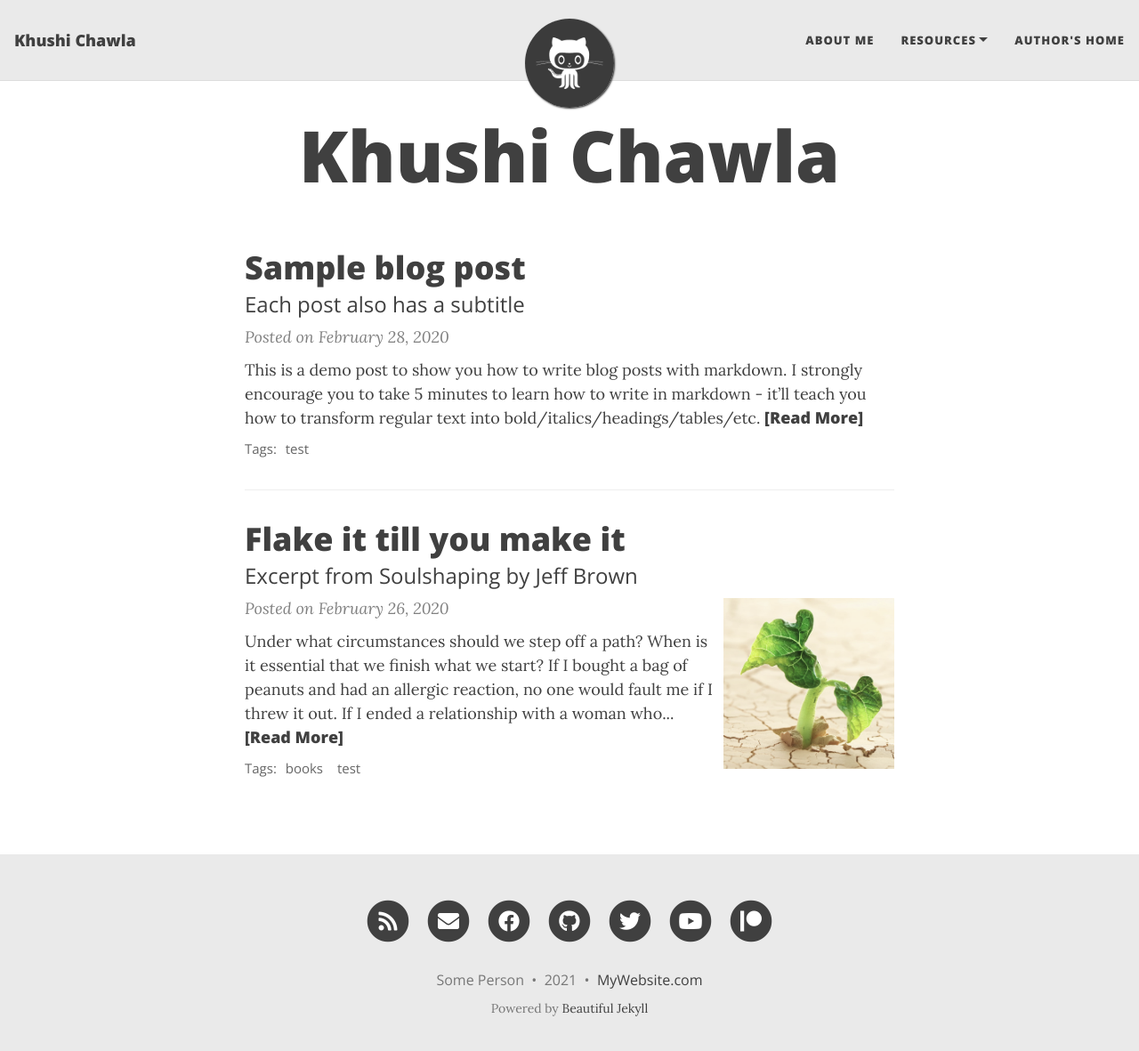
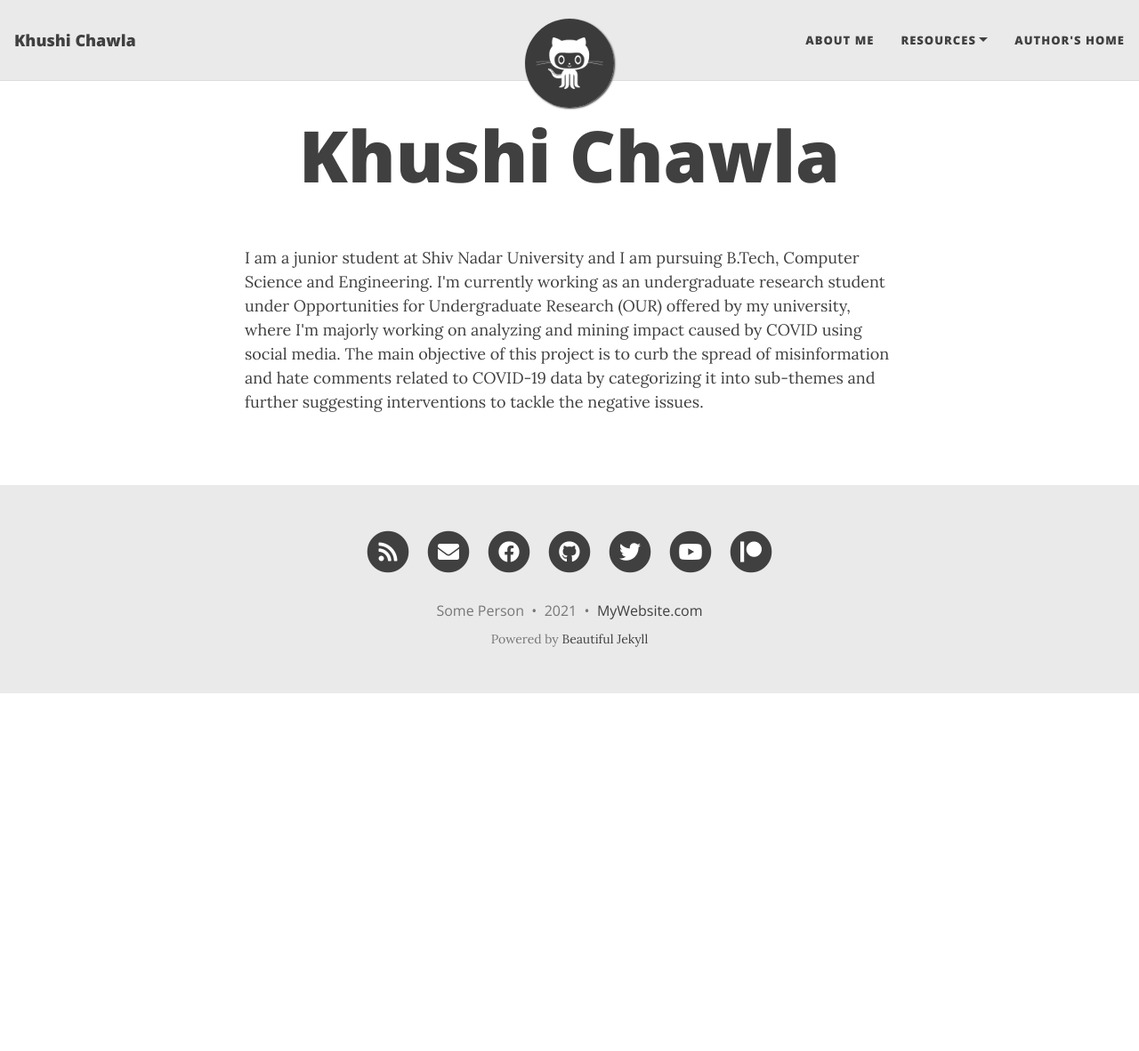
Before and after one commit to khushi1811/khushi1811.github.io, a Jekyll site: the page built from index.html, in a window 1280 px wide and 1194 px high. Shown: the top 1181 px of the window at 89% size. Built offline with Jekyll 4.4.1, drawn with Linux system fonts in a browser that asks for light colours; nearby versions of some CDN libraries; the list of posts is cut into pages by our own code; comment, search, counter and statistics services are not loaded.

Commit message:
Update home.html

```diff
--- a/_layouts/home.html
+++ b/_layouts/home.html
@@ -4,102 +4,4 @@
 
 {{ content }}
 
-{% assign posts = paginator.posts | default: site.posts %}
-
-<div class="posts-list">
-  {% for post in posts %}
-  <article class="post-preview">
-
-    {%- capture thumbnail -%}
-      {% if post.thumbnail-img %}
-        {{ post.thumbnail-img }}
-      {% elsif post.cover-img %}
-        {% if post.cover-img.first %}
-          {{ post.cover-img[0].first.first }}
-        {% else %}
-          {{ post.cover-img }}
-        {% endif %}
-      {% else %}
-      {% endif %}
-    {% endcapture %}
-    {% assign thumbnail=thumbnail | strip %}
-
-    {% if site.feed_show_excerpt == false %}
-    {% if thumbnail != "" %}
-    <div class="post-image post-image-normal">
-      <a href="{{ post.url | absolute_url }}" aria-label="Thumbnail">
-        <img src="{{ thumbnail | absolute_url }}" alt="Post thumbnail">
-      </a>
-    </div>
-    {% endif %}
-    {% endif %}
-
-    <a href="{{ post.url | absolute_url }}">
-      <h2 class="post-title">{{ post.title | strip_html }}</h2>
-
-      {% if post.subtitle %}
-        <h3 class="post-subtitle">
-        {{ post.subtitle | strip_html }}
-        </h3>
-      {% endif %}
-    </a>
-
-    <p class="post-meta">
-      {% assign date_format = site.date_format | default: "%B %-d, %Y" %}
-      Posted on {{ post.date | date: date_format }}
-    </p>
-
-    {% if thumbnail != "" %}
-    <div class="post-image post-image-small">
-      <a href="{{ post.url | absolute_url }}" aria-label="Thumbnail">
-        <img src="{{ thumbnail | absolute_url }}" alt="Post thumbnail">
-      </a>
-    </div>
-    {% endif %}
-
-    {% unless site.feed_show_excerpt == false %}
-    {% if thumbnail != "" %}
-    <div class="post-image post-image-short">
-      <a href="{{ post.url | absolute_url }}" aria-label="Thumbnail">
-        <img src="{{ thumbnail | absolute_url }}" alt="Post thumbnail">
-      </a>
-    </div>
-    {% endif %}
-
-    <div class="post-entry">
-      {% assign excerpt_length = site.excerpt_length | default: 50 %}
-      {{ post.excerpt | strip_html | truncatewords: excerpt_length }}
-      {% assign excerpt_word_count = post.excerpt | number_of_words %}
-      {% if post.content != post.excerpt or excerpt_word_count > excerpt_length %}
-        <a href="{{ post.url | absolute_url }}" class="post-read-more">[Read&nbsp;More]</a>
-      {% endif %}
-    </div>
-    {% endunless %}
-
-    {% if site.feed_show_tags != false and post.tags.size > 0 %}
-    <div class="blog-tags">
-      <span>Tags:</span>
-      {% for tag in post.tags %}
-      <a href="{{ '/tags' | absolute_url }}#{{- tag -}}">{{- tag -}}</a>
-      {% endfor %}
-    </div>
-    {% endif %}
-
-   </article>
-  {% endfor %}
-</div>
-
-{% if paginator.total_pages > 1 %}
-<ul class="pagination main-pager">
-  {% if paginator.previous_page %}
-  <li class="page-item previous">
-    <a class="page-link" href="{{ paginator.previous_page_path | absolute_url }}">&larr; Newer Posts</a>
-  </li>
-  {% endif %}
-  {% if paginator.next_page %}
-  <li class="page-item next">
-    <a class="page-link" href="{{ paginator.next_page_path | absolute_url }}">Older Posts &rarr;</a>
-  </li>
-  {% endif %}
-</ul>
-{% endif %}
+<p> I am a junior student at Shiv Nadar University and I am pursuing  B.Tech, Computer Science and Engineering. I'm currently working as an undergraduate research student under Opportunities for Undergraduate Research (OUR) offered by my university, where I'm majorly working on analyzing and mining impact caused by COVID using social media. The main objective of this project is to curb the spread of misinformation and hate comments related to COVID-19 data by categorizing it into sub-themes and further suggesting interventions to tackle the negative issues.</p>
```
